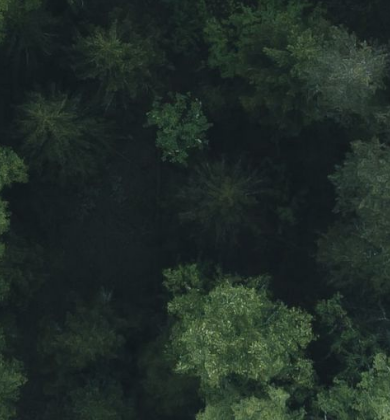
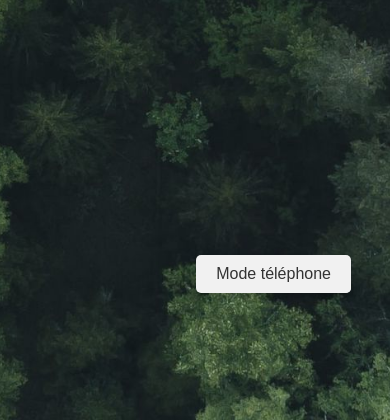
Before and after one commit to Sl4yZ/portfolio2, a PHP site: page /alexis.html in a window 390 px wide. Shown: the part 424-844 px from the top of the page. Run offline with PHP 8.4, Linux system fonts and the light colour scheme; some libraries are stand-ins or nearby versions.

Commit message:
Add files via upload

```diff
--- a/alexis.html
+++ b/alexis.html
@@ -29,16 +29,27 @@
         <h1><span>Alexis </span><span> </span><span>Casset </span><span>Carlot</span></h1>
         <div class="h3-wrapper">
             <div class="visible"><span>Scroll pour </span><span>vivre </span><span>une nouvelle </span><span>experience</span></div>
-            <div><span>Je m'appelle Alexis Casset--CArlot, j'ai 18 ans et je vis à Lyon. On dit souvent de moi que je suis calme et motivé. Une fois que je commence un projet, je m’y mets à fond, même si je l’avoue, je perds vite patience.
-
-                Actuellement, je suis étudiant en cybersécurité dans l'école “Guardia Cybersecurity School”.
-
-                Je suis passionné(e) par le tennis, l'automobile et le dessin (digital ou papier). En groupe, je suis plutôt du genre à bien m’organiser. J’aime que tout soit ordonné pour ne pas aller dans tout les sens.
-
-                Voilà qui je suis : quelqu’un de calme et sérieux, mais aussi organisé. Je prends mon temps, mais je vais toujours au bout de ce qui compte vraiment pour moi.</span></div>
+            <div>
+                <span>Je m'appelle Alexis Casset--Carlot, j'ai 18 ans et je vis à Lyon. On dit souvent de moi que je suis calme et motivé. Une fois que je commence un projet, je m’y mets à fond, même si je l’avoue, je perds vite patience.</span><br><br>
+                <span>Actuellement, je suis étudiant en cybersécurité dans l'école “Guardia Cybersecurity School”.</span><br><br>
+                <span>Je suis passionné(e) par le tennis, l'automobile et le dessin (digital ou papier). En groupe, je suis plutôt du genre à bien m’organiser. J’aime que tout soit ordonné pour ne pas aller dans tous les sens.</span><br><br>
+                <span>Voilà qui je suis : quelqu’un de calme et sérieux, mais aussi organisé. Je prends mon temps, mais je vais toujours au bout de ce qui compte vraiment pour moi.</span>
+            </div>
         </div>
     </div>
     <img src="static/image/alexis/guardia2.png" class="logo">
+
+    <!-- Bouton pour activer le mode téléphone -->
+    <div class="mode-switch">
+        <button id="toggleMode"></button>
+    </div>
+
+    <!-- Navigation pour le mode téléphone -->
+    <div id="phoneNavigation" class="hidden">
+        <button id="prevPage">Précédent</button>
+        <button id="nextPage">Suivant</button>
+    </div>
+
     <script src="https://cdnjs.cloudflare.com/ajax/libs/gsap/3.5.1/gsap.min.js"></script>
     <script src="static/js/alexis.js"></script>
 </body>
--- a/static/css/alexis.css
+++ b/static/css/alexis.css
@@ -1,3 +1,4 @@
+/* Styles de base existants */
 header a {
     display: inline-block;
     margin-left: 3%;
@@ -231,6 +232,51 @@ p span {
     box-shadow: 0 4px 6px rgba(0, 0, 0, 0.5);
 }
 
+#toggleMode {
+    position: fixed;
+    bottom: 10%;
+    right: 10%;
+    background-color: #f1f1f1;
+    color: #333;
+    font-size: 16px;
+    padding: 10px 20px;
+    border: none;
+    border-radius: 5px;
+    cursor: pointer;
+    z-index: 1000;
+    box-shadow: 0 4px 6px rgba(0, 0, 0, 0.2);
+}
+
+#phoneNavigation {
+    position: fixed;
+    bottom: 5%;
+    left: 50%;
+    transform: translateX(-50%);
+    display: flex;
+    gap: 20px;
+    z-index: 1000;
+}
+
+#phoneNavigation.hidden {
+    display: none;
+}
+
+#phoneNavigation button {
+    background-color: #333;
+    color: #f1f1f1;
+    border: 2px solid #f1f1f1;
+    border-radius: 5px;
+    padding: 10px 15px;
+    font-size: 16px;
+    cursor: pointer;
+    transition: background-color 0.3s, color 0.3s;
+}
+
+#phoneNavigation button:hover {
+    background-color: #f1f1f1;
+    color: #333;
+}
+
 @media (max-width: 1200px) {
     h1 {
         font-size: 80px;
@@ -267,6 +313,9 @@ p span {
     .l1, .l2 {
         width: 100px;
     }
+    #toggleMode {
+        bottom: 15%;
+    }
 }
 
 @media (max-width: 480px) {
--- a/static/js/alexis.js
+++ b/static/js/alexis.js
@@ -13,6 +13,11 @@ let currentIndex = 0;
 let scrollCount = 0;
 let canScroll = true;
 
+// Variables pour le défilement tactile
+let startY = 0;
+let endY = 0;
+
+// Ajout des événements au chargement de la page
 window.addEventListener('load', () => {
     const TL = gsap.timeline({paused: true});
 
@@ -29,11 +34,24 @@ window.addEventListener('load', () => {
     TL.play();
 });
 
-window.addEventListener('wheel', (event) => {
+// Gestion du défilement avec la molette
+window.addEventListener('wheel', (event) => handleScroll(event.deltaY > 0 ? 1 : -1));
+
+// Gestion du défilement tactile
+window.addEventListener('touchstart', (event) => {
+    startY = event.touches[0].clientY;
+});
+
+window.addEventListener('touchmove', (event) => {
+    endY = event.touches[0].clientY;
+    const direction = startY - endY > 0 ? 1 : -1;
+    handleScroll(direction);
+});
+
+// Fonction de gestion du défilement
+function handleScroll(direction) {
     if (!canScroll) return;
     canScroll = false;
-
-    const direction = event.deltaY > 0 ? 1 : -1;
 
     h3Elements[currentIndex]?.classList.remove('visible');
 
@@ -43,6 +61,7 @@ window.addEventListener('wheel', (event) => {
     if (currentIndex < 0) currentIndex = 0;
     if (currentIndex >= h3Elements.length) currentIndex = h3Elements.length - 1;
 
+    // Ajout des comportements pour chaque index
     if (currentIndex === 1) {
         document.body.style.backgroundPosition = 'right center';
 
@@ -80,8 +99,9 @@ window.addEventListener('wheel', (event) => {
     }, 1000);
 
     showScrollTimer();
-});
+}
 
+// Fonction d'affichage du timer de défilement
 function showScrollTimer() {
     const timerOverlay = document.createElement('div');
     timerOverlay.textContent = 'Scrolling...';
@@ -101,3 +121,42 @@ function showScrollTimer() {
         timerOverlay.remove();
     }, 1000);
 }
+
+/* Mode téléphone et navigation */
+
+/* Bouton de mode téléphone */
+const toggleModeButton = document.createElement('button');
+toggleModeButton.id = 'toggleMode';
+toggleModeButton.textContent = 'Mode téléphone';
+document.body.appendChild(toggleModeButton);
+
+// Barre de navigation pour le mode téléphone
+const phoneNavigation = document.createElement('div');
+phoneNavigation.id = 'phoneNavigation';
+phoneNavigation.classList.add('hidden');
+phoneNavigation.innerHTML = `
+    <button class="prevBtn">Précédent</button>
+    <button class="nextBtn">Suivant</button>
+`;
+document.body.appendChild(phoneNavigation);
+
+// Fonction pour basculer entre le mode téléphone et l'interface classique
+toggleModeButton.addEventListener('click', () => {
+    const isHidden = phoneNavigation.classList.contains('hidden');
+    if (isHidden) {
+        phoneNavigation.classList.remove('hidden');
+        toggleModeButton.textContent = 'Retour';
+    } else {
+        phoneNavigation.classList.add('hidden');
+        toggleModeButton.textContent = 'Mode téléphone';
+    }
+});
+
+// Actions des boutons Précédent et Suivant dans le mode téléphone
+phoneNavigation.querySelector('.prevBtn').addEventListener('click', () => {
+    handleScroll(-1);
+});
+
+phoneNavigation.querySelector('.nextBtn').addEventListener('click', () => {
+    handleScroll(1);
+});
```
